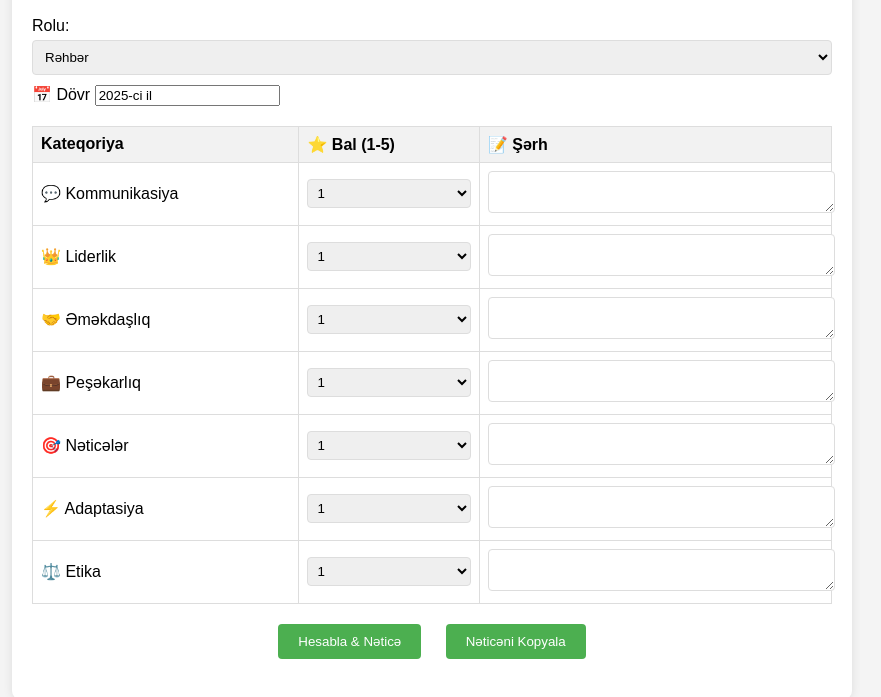
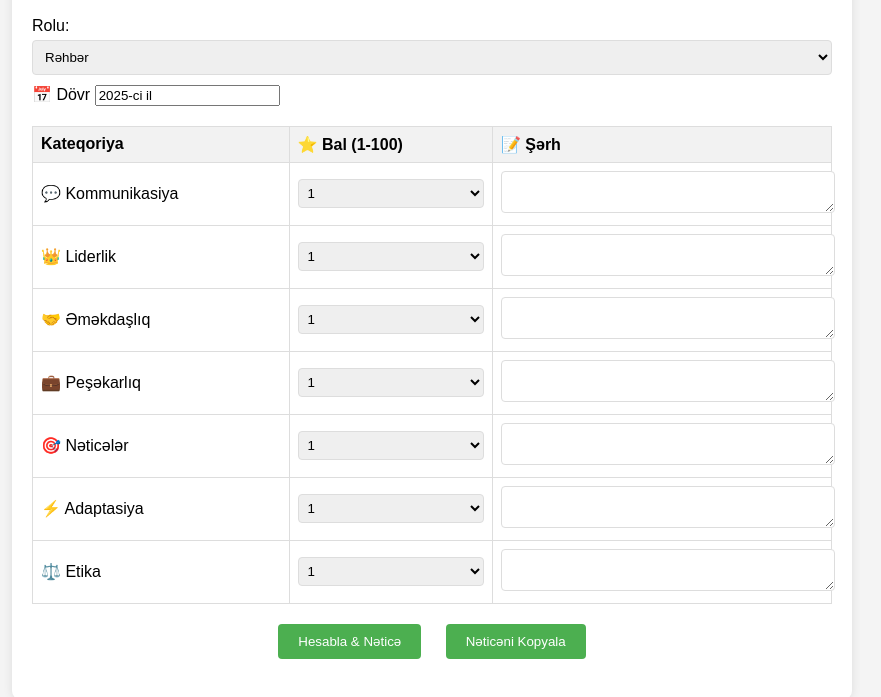
Before and after one commit to AQSHIN-GULUYEV/360-d-y-rl-ndirm-, a plain HTML site: page index.html in a window 1280 px wide. Shown: the part 179-876 px from the top of the page, without its empty margins (208-1089 px from the left). Drawn offline with Linux system fonts and the light colour scheme.

Commit message:
Köhnə kodlar silindi, yenilər əlavə olundu

```diff
--- a/index.html
+++ b/index.html
@@ -28,7 +28,7 @@
         <section class="table-section">
             <table>
                 <thead>
-                    <tr><th>Kateqoriya</th><th>⭐ Bal (1-5)</th><th>📝 Şərh</th></tr>
+                    <tr><th>Kateqoriya</th><th>⭐ Bal (1-100)</th><th>📝 Şərh</th></tr>
                 </thead>
                 <tbody>
                     <tr><td>💬 Kommunikasiya</td><td><select class="score"><option value="1">1</option><option value="2">2</option><option value="3">3</option><option value="4">4</option><option value="5">5</option></select></td><td><textarea rows="2"></textarea></td></tr>
```
